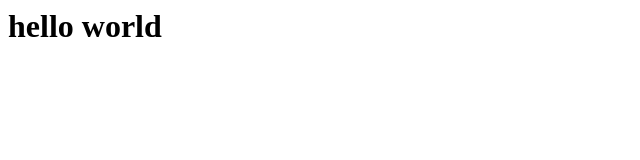
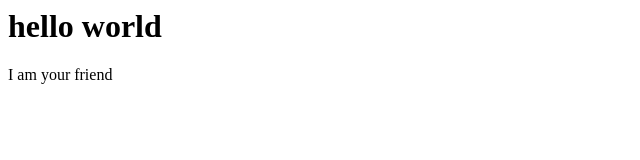
Before and after one commit to Sinocence/First-Project, a plain HTML site: page index.html in a window 1280 px wide. Shown: the full height of the page, 0-640 px from the left. Drawn offline with Linux system fonts and the light colour scheme.

Commit message:
Second commit

```diff
--- a/index.html
+++ b/index.html
@@ -1,5 +1,6 @@
 <html>
 <body>
   <h1> hello world </h1>
+  <p> I am your friend </p>
   </body>
   </html>
```
